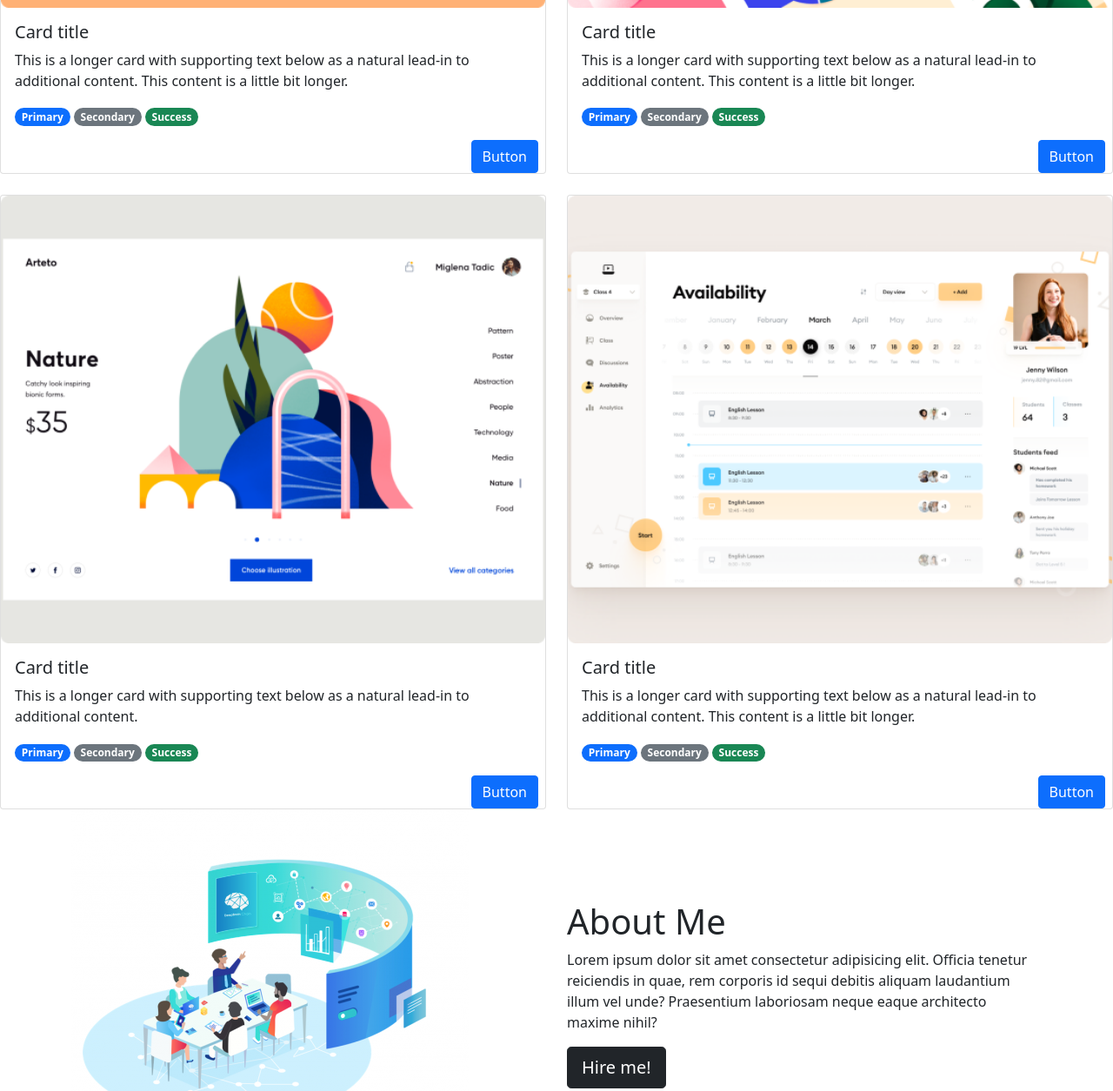
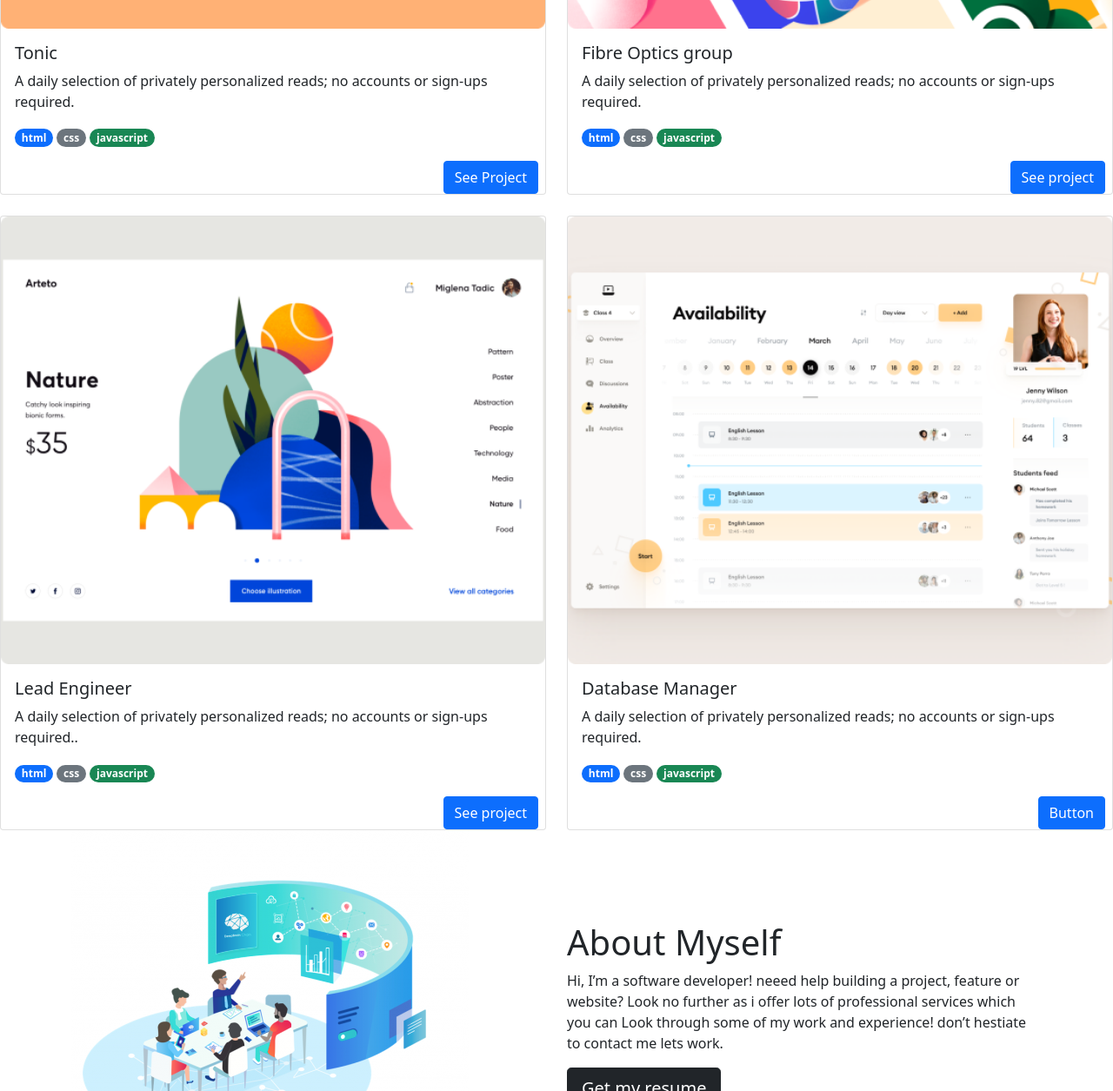
Before and after one commit to markotuya0/bootstrap-porfolio, a plain HTML site: page index.html in a window 1280 px wide. Shown: the part 660-1915 px from the top of the page at 87% size. Drawn offline with nearby package versions, Linux system fonts and the light colour scheme.

Commit message:
Textes changed

```diff
--- a/index.html
+++ b/index.html
@@ -11,7 +11,7 @@
   </head>
     <body>
         <nav id="navbar-example2" class="navbar navbar-light bg-light px-3">
-            <a class="navbar-brand" href="#">Navbar</a>
+            <a class="navbar-brand" href="#">Mark.O</a>
             <ul class="nav nav-pills">
               <li class="nav-item">
                 <a class="nav-link" href="#scrollspyHeading1">Portfolio</a>
@@ -31,22 +31,23 @@
             </ul>
           </nav>
  <div data-bs-spy="scroll" data-bs-target="#navbar-example2" data-bs-offset="0" class="scrollspy-example" tabindex="0">
-        <h1 id="scrollspyHeading1" class="text-center">First heading</h1>
-        <p class="text-center">Center aligned text on all viewport sizes.</p>
+        <h1 id="scrollspyHeading1" class="text-center">Hi,Im Mark Otuya</h1>
+        <p class="text-center">’m a software developer & Web Designer! I can Build your Dream Web Page on Demand, Look Below for some of my work and
+        experience! Feel free to contact me, Lets work.</p>
  </div>
  <div class="row row-cols-1 row-cols-md-2 g-4">
     <div class="col">
       <div class="card">
         <img src="./images/SnapshootPort1.png" class="card-img-top" alt="...">
         <div class="card-body">
-          <h5 class="card-title">Card title</h5>
-          <p class="card-text">This is a longer card with supporting text below as a natural lead-in to additional content. This content is a little bit longer.</p>
-          <span class="badge rounded-pill bg-primary">Primary</span>
-          <span class="badge rounded-pill bg-secondary">Secondary</span>
-          <span class="badge rounded-pill bg-success">Success</span>
+          <h5 class="card-title">Tonic</h5>
+          <p class="card-text">A daily selection of privately personalized reads; no accounts or sign-ups required.</p>
+          <span class="badge rounded-pill bg-primary">html</span>
+          <span class="badge rounded-pill bg-secondary">css</span>
+          <span class="badge rounded-pill bg-success">javascript</span>
         </div>
         <div class="d-grid gap-2 d-md-flex justify-content-md-end">
-            <button class="btn btn-primary me-md-2" type="button">Button</button>
+            <button class="btn btn-primary me-md-2" type="button">See Project</button>
           </div>
       </div>
     </div>
@@ -54,14 +55,14 @@
       <div class="card">
         <img src="./images/SnapshootPortfolio4-1.png" class="card-img-top" alt="...">
         <div class="card-body">
-          <h5 class="card-title">Card title</h5>
-          <p class="card-text">This is a longer card with supporting text below as a natural lead-in to additional content. This content is a little bit longer.</p>
-          <span class="badge rounded-pill bg-primary">Primary</span>
-          <span class="badge rounded-pill bg-secondary">Secondary</span>
-          <span class="badge rounded-pill bg-success">Success</span>
+          <h5 class="card-title">Fibre Optics group</h5>
+          <p class="card-text">A daily selection of privately personalized reads; no accounts or sign-ups required.</p>
+          <span class="badge rounded-pill bg-primary">html</span>
+          <span class="badge rounded-pill bg-secondary">css</span>
+          <span class="badge rounded-pill bg-success">javascript</span>
         </div>
         <div class="d-grid gap-2 d-md-flex justify-content-md-end">
-            <button class="btn btn-primary me-md-2" type="button">Button</button>
+            <button class="btn btn-primary me-md-2" type="button">See project</button>
           </div>
       </div>
     </div>
@@ -69,14 +70,14 @@
       <div class="card">
         <img src="./images/SnapshootPortfolioD1.png" class="card-img-top" alt="...">
         <div class="card-body">
-          <h5 class="card-title">Card title</h5>
-          <p class="card-text">This is a longer card with supporting text below as a natural lead-in to additional content.</p>
-          <span class="badge rounded-pill bg-primary">Primary</span>
-          <span class="badge rounded-pill bg-secondary">Secondary</span>
-          <span class="badge rounded-pill bg-success">Success</span>
+          <h5 class="card-title">Lead Engineer</h5>
+          <p class="card-text">A daily selection of privately personalized reads; no accounts or sign-ups required..</p>
+          <span class="badge rounded-pill bg-primary">html</span>
+          <span class="badge rounded-pill bg-secondary">css</span>
+          <span class="badge rounded-pill bg-success">javascript</span>
         </div>
         <div class="d-grid gap-2 d-md-flex justify-content-md-end">
-            <button class="btn btn-primary me-md-2" type="button">Button</button>
+            <button class="btn btn-primary me-md-2" type="button">See project</button>
           </div>
       </div>
     </div>
@@ -84,11 +85,11 @@
       <div class="card">
         <img src="./images/SnapshootPortfolio0.png" class="card-img-top" alt="...">
         <div class="card-body">
-          <h5 class="card-title">Card title</h5>
-          <p class="card-text">This is a longer card with supporting text below as a natural lead-in to additional content. This content is a little bit longer.</p>
-          <span class="badge rounded-pill bg-primary">Primary</span>
-          <span class="badge rounded-pill bg-secondary">Secondary</span>
-          <span class="badge rounded-pill bg-success">Success</span>
+          <h5 class="card-title">Database Manager</h5>
+          <p class="card-text">A daily selection of privately personalized reads; no accounts or sign-ups required.</p>
+          <span class="badge rounded-pill bg-primary">html</span>
+          <span class="badge rounded-pill bg-secondary">css</span>
+          <span class="badge rounded-pill bg-success">javascript</span>
         </div>
         <div class="d-grid gap-2 d-md-flex justify-content-md-end">
             <button class="btn btn-primary me-md-2" type="button">Button</button>
@@ -106,9 +107,10 @@
                     <img src="./images/home.png" alt="..." class="img-fluid"/>
                 </div>
                 <div class="col">
-                    <h1>About Me</h1>
-                    <p>Lorem ipsum dolor sit amet consectetur adipisicing elit. Officia tenetur reiciendis in quae, rem corporis id sequi debitis aliquam laudantium illum vel unde? Praesentium laboriosam neque eaque architecto maxime nihil?</p>
-                    <button type="button" class="btn btn-dark btn-lg">Hire me!</button>
+                    <h1>About Myself</h1>
+                    <p>Hi, I’m a software developer! neeed help building a project, feature or website? Look no further as i offer lots of
+                    professional services which you can Look through some of my work and experience! don’t hestiate to contact me lets work.</p>
+                    <button type="button" class="btn btn-dark btn-lg">Get my resume</button>
               </div>
             </div>
         </div>
```
